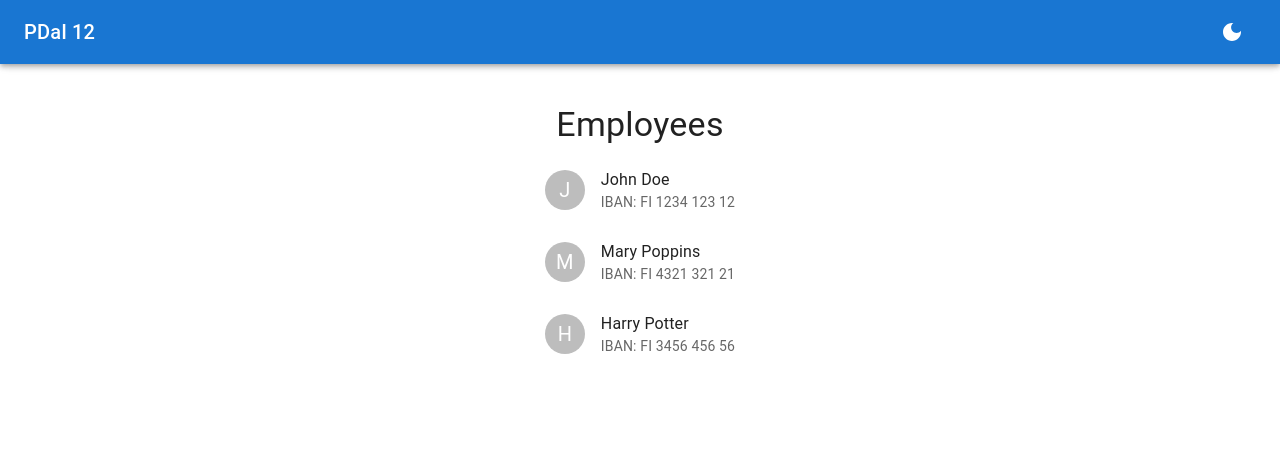
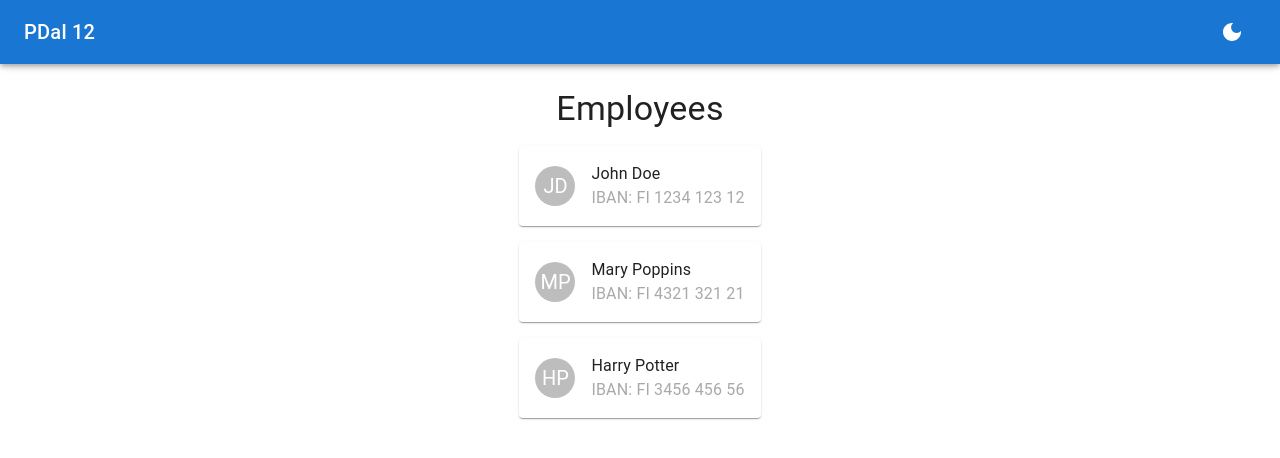
Before and after one commit to PDaI-Group-12/frontend, a React (Vite) app: page /frontend/employees in a window 1280 px wide. Shown: the top 458 px of the page. Built offline with nearby package versions, Linux system fonts and the light colour scheme.

Commit message:
Replaced the list with Card Stack

```diff
--- a/src/pages/EmployeesPage.tsx
+++ b/src/pages/EmployeesPage.tsx
@@ -1,37 +1,41 @@
-import {Avatar, Box, List, ListItem, ListItemAvatar, ListItemText, Typography} from "@mui/material";
+import {
+    Avatar,
+    Card,
+    CardActionArea,
+    CardContent,
+    Container,
+    Stack,
+    Typography
+} from "@mui/material";
 import {Employee} from "./types.ts";
 
 
 export function EmployeesPage() {
-    const sampleEmployees:Employee[] = [
-        {id:1, fname:"John", lname: "Doe", iban: "FI 1234 123 12"},
-        {id:2, fname:"Mary", lname: "Poppins", iban: "FI 4321 321 21"},
-        {id:3, fname:"Harry", lname: "Potter", iban: "FI 3456 456 56"}
+    const sampleEmployees: Employee[] = [
+        {id: 1, fname: "John", lname: "Doe", iban: "FI 1234 123 12"},
+        {id: 2, fname: "Mary", lname: "Poppins", iban: "FI 4321 321 21"},
+        {id: 3, fname: "Harry", lname: "Potter", iban: "FI 3456 456 56"}
     ];
     return (
-        <Box
-            p={2}
-            display="flex"
-            flexDirection="column"
-            justifyContent="center"
-            alignItems="center"
-        >
-            <Typography variant="h4">
-                Employees
-            </Typography>
-            <List>
+        <Container maxWidth="xs" style={{justifyContent: "center", width: "max-content"}}>
+            <Typography variant="h4" align="center" paddingBottom={2}>Employees</Typography>
+            <Stack spacing={2}>
                 {sampleEmployees.map((employee) => (
-                    <ListItem key={employee.id}>
-                        <ListItemAvatar>
-                            <Avatar>{employee.fname[0]}</Avatar>
-                        </ListItemAvatar>
-                        <ListItemText
-                            primary={`${employee.fname} ${employee.lname}`}
-                            secondary={`IBAN: ${employee.iban}`}
-                        />
-                    </ListItem>
+                    <Card key={employee.id}>
+                        <CardActionArea>
+                            <CardContent>
+                                <Stack direction="row" spacing={2} alignItems="center">
+                                    <Avatar>{employee.fname[0]}{employee.lname[0]}</Avatar>
+                                    <Stack>
+                                        <Typography>{employee.fname} {employee.lname}</Typography>
+                                        <Typography color="darkgray">IBAN: {employee.iban}</Typography>
+                                    </Stack>
+                                </Stack>
+                            </CardContent>
+                        </CardActionArea>
+                    </Card>
                 ))}
-            </List>
-        </Box>
+            </Stack>
+        </Container>
     );
 }
```
